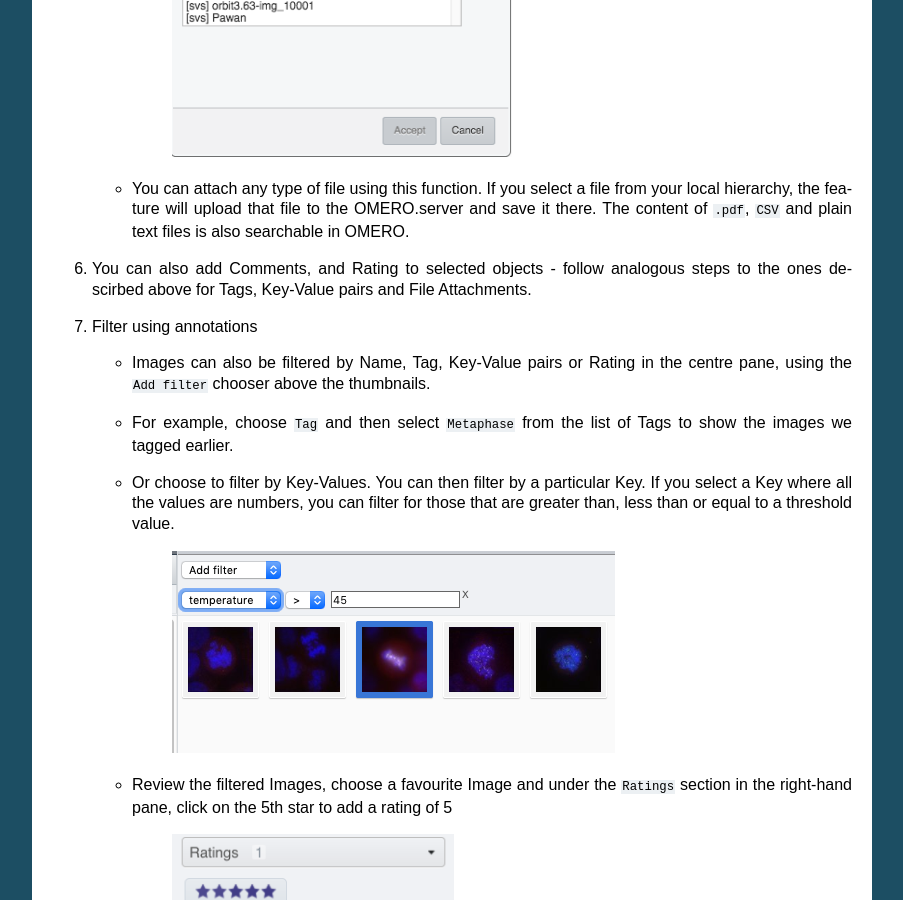
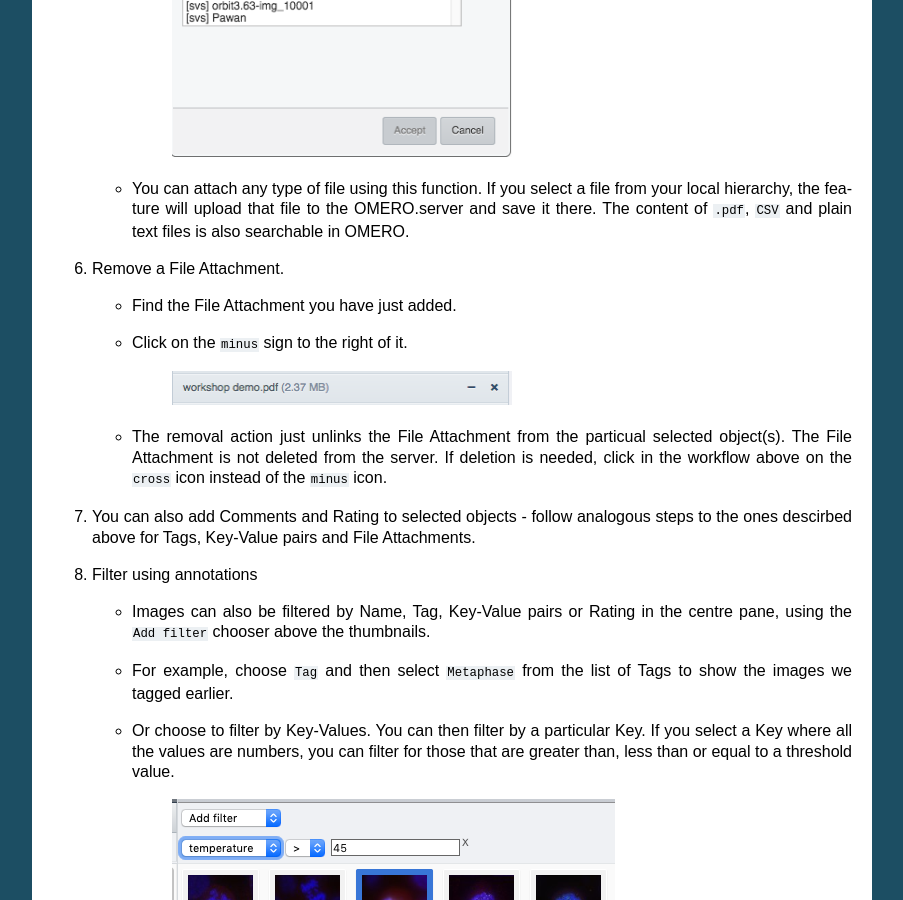
Before and after one commit to ome/omero-guide-introduction, a Sphinx documentation site: the page built from docs/annotate.rst, in a window 1280 px wide and 900 px high, scrolled down 1743 px. Shown: the whole window, without its empty margins (198-1101 px from the left). Built offline with Sphinx 7.4.7, drawn with Linux system fonts in a browser that asks for light colours.

Commit message:
Add explanation about Remove vs Delete as a step

```diff
--- a/docs/annotate.rst
+++ b/docs/annotate.rst
@@ -72,7 +72,17 @@ Step-by-step
 
    - You can attach any type of file using this function. If you select a file from your local hierarchy, the feature will upload that file to the OMERO.server and save it there. The content of ``.pdf``, ``CSV`` and plain text files is also searchable in OMERO.
 
-#. You can also add Comments, and Rating to selected objects - follow analogous steps to the ones descirbed above for Tags, Key-Value pairs and File Attachments.
+#. Remove a File Attachment.
+
+   - Find the File Attachment you have just added.
+
+   - Click on the ``minus`` sign to the right of it.
+
+      |image1c|
+
+   - The removal action just unlinks the File Attachment from the particual selected object(s). The File Attachment is not deleted from the server. If deletion is needed, click in the workflow above on the ``cross`` icon instead of the ``minus`` icon.
+
+#. You can also add Comments and Rating to selected objects - follow analogous steps to the ones descirbed above for Tags, Key-Value pairs and File Attachments.
 
 #. Filter using annotations
 
@@ -99,6 +109,8 @@ Step-by-step
    :height: 1.91667in
 .. |image1b| image:: images/annotate1b.png
    :width: 3.54167in
+.. |image1c| image:: images/annotate1c.png
+   :width: 3.54167in
 .. |image2| image:: images/annotate3.png
    :width: 2.93977in
    :height: 0.91146in
```
Also changed, not shown: docs/images/annotate1c.png (added).
